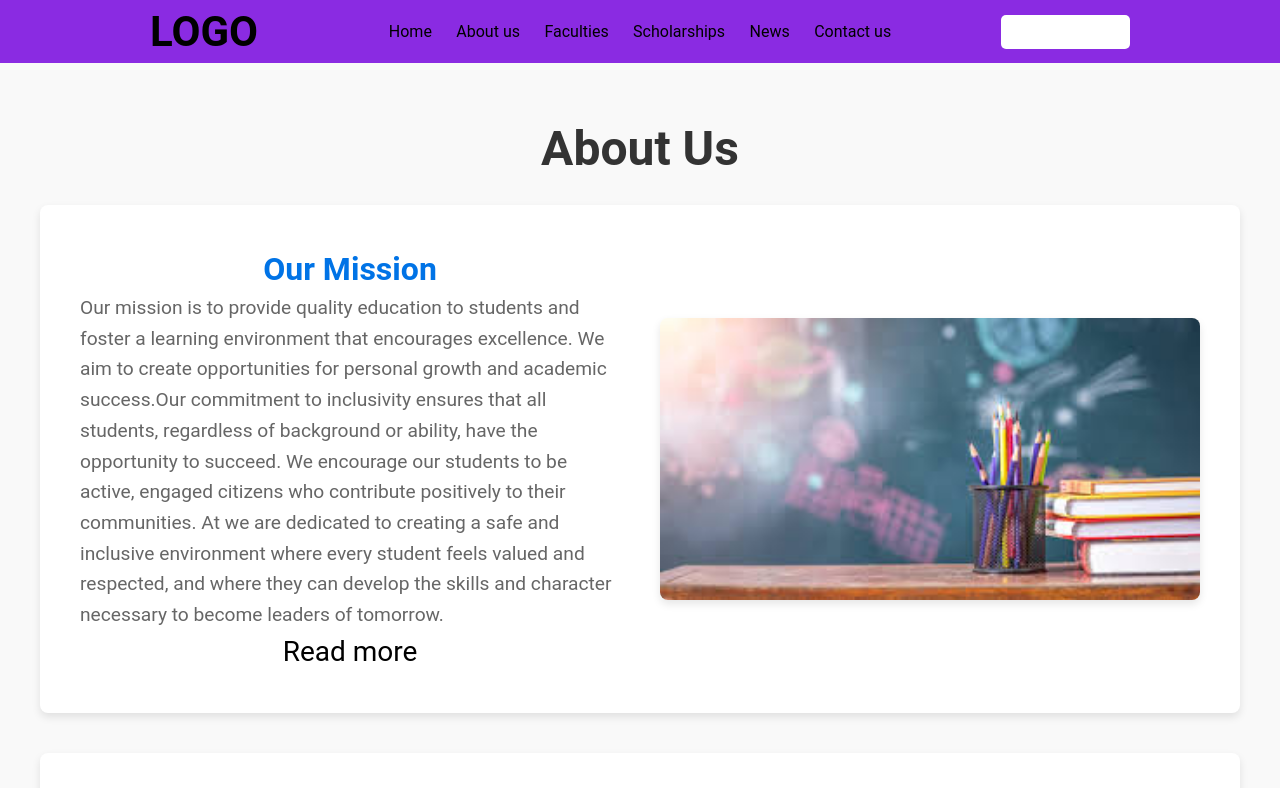
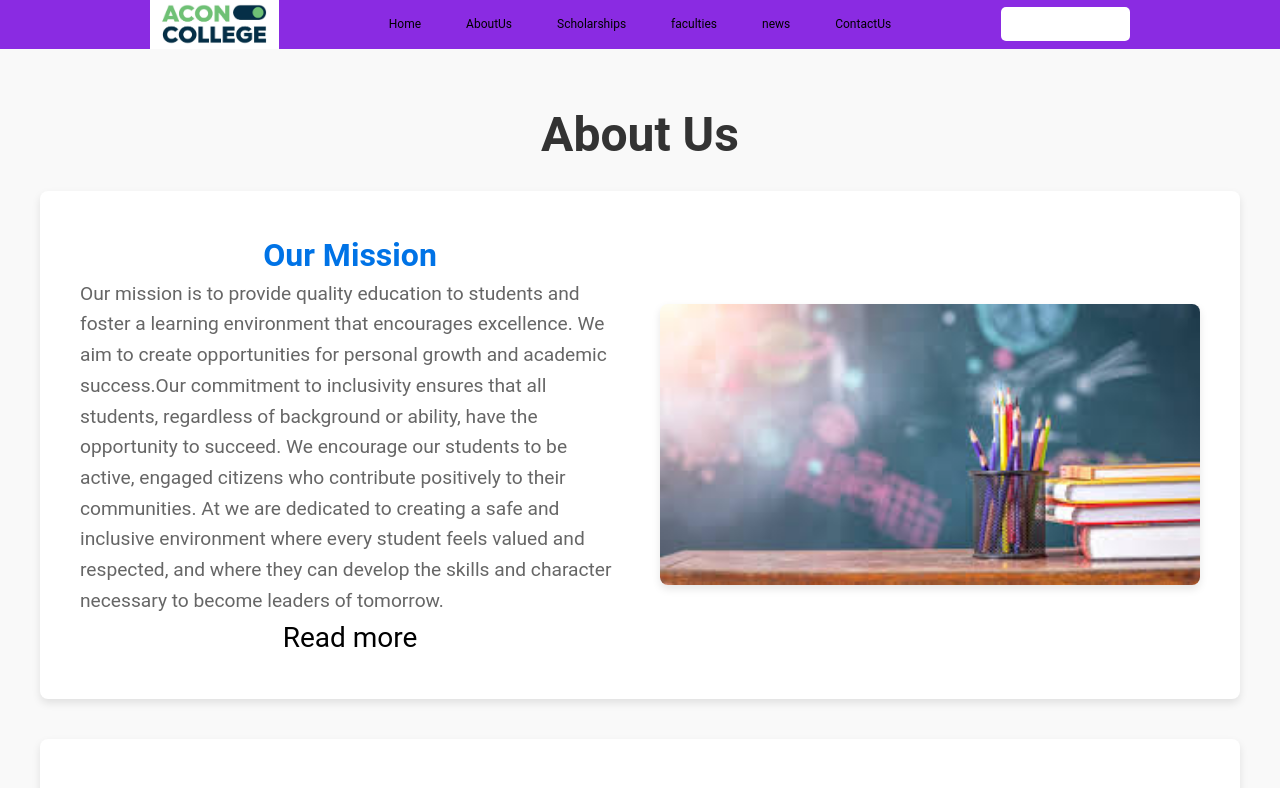
Before and after one commit to CodroidHubPrivateLimited/Phoenix-mern-app, a React (Create React App) app in the folder client/: page /about-us in a window 1280 px wide. Shown: the top 788 px of the page. Built offline with nearby package versions, Linux system fonts and the light colour scheme.

Commit message:
logo and navbar updated

```diff
--- a/client/src/App.js
+++ b/client/src/App.js
@@ -1,4 +1,3 @@
-import "./App.css"
 import { Routes, Route } from "react-router-dom"
 import NavBar from '../src/compoents/users/navigation/navbar';
 import ConditionalRoute from "./routes/conditionalRouting";
--- /dev/null
+++ b/client/src/compoents/users/navigation/navbar.css
@@ -0,0 +1,174 @@
+* {
+    padding: 0;
+    margin: 0;
+}
+
+h1 {
+    font-size: 60px;
+    font-weight: bold;
+}
+
+h2 {
+    font-size: 42px;
+    font-weight: bold;
+}
+
+h3 {
+    font-size: 32px;
+    font-weight: bold;
+}
+
+button {
+    background-color: white;
+    padding-left: 10px;
+    padding-right: 10px;
+    padding-top: 5px;
+    padding-bottom: 5px;
+    border-radius: 10px;
+}
+
+a {}
+
+.navbar {
+    padding-left: 150px;
+    padding-right: 150px;
+    width: 100%;
+    background-color: blueviolet;
+    display: flex;
+    align-items: center;
+    justify-content: space-between;
+    gap: 10px;
+}
+
+.navbar .logo-container {
+    width: 200px;
+}
+
+
+.navbar .links-container {
+    width: 100%;
+    padding-left: 100px;
+    padding-right: 100px;
+    display: flex;
+    justify-content: space-between;
+}
+
+.navbar .button-container {
+    width: 200px;
+}
+
+.homepage-component {
+    width: 100%;
+    padding-left: 150px;
+    padding-right: 150px;
+    display: flex;
+    gap: 50px;
+
+    flex-direction: row;
+    justify-content: space-between;
+}
+
+.homepage-component div {
+    width: 100%;
+    height: 300px;
+    display: flex;
+    flex-direction: row;
+    align-items: center;
+    justify-content: center;
+}
+
+#lhs {
+    width: 100%;
+    display: flex;
+    flex-direction: column;
+}
+
+#lhs a {
+    width: 100%;
+    color: purple;
+    text-align: start;
+}
+
+#lhs a:hover {
+    text-decoration: underline;
+    cursor: pointer;
+}
+
+#rhs {
+    padding-top: 100px;
+    padding-bottom: 100px;
+    width: 100%;
+    height: 100%;
+}
+
+.img-container {
+    width: 50px;
+    height: 50px;
+}
+
+.img-container img {
+    width: 100%;
+    height: 100%;
+    object-fit: cover;
+}
+.container {
+    padding: 20px;
+    background-color: white;
+    text-align: center;
+}
+
+.container h3 {
+    font-size: 32px;
+    font-weight: bold;
+    margin-bottom: 20px;
+}
+
+.scholarship {
+    display: flex;
+    justify-content: space-around;
+    gap: 20px;
+}
+
+.scholarship-cont {
+    /* background-color:#8a2be2; */
+    color: #000000;
+    border-radius: 10px;
+    padding: 10px;
+    border: 2px solid #8a2be2;
+    height: 250px;
+    width: 250px;
+
+}
+.pics{
+    height: 100%;
+    width: 100%;
+}
+.pics img{
+    height: 100%;
+    width: 100%;
+    object-fit: cover;
+    border-radius: 10px;
+    opacity: 0.5;
+}
+h4 {
+    font-size: 20px;
+    font-weight: bold;
+    position: relative;
+    bottom: 130px;
+
+}
+
+.scholarship-card p {
+    margin: 5px 0;
+}
+
+.read-more {
+    margin-top: 20px;
+    color: rgb(98, 30, 98);
+    font-weight: bold;
+}
+
+.read-more:hover {
+    text-decoration: underline;
+    cursor: pointer;
+}
--- a/client/src/compoents/users/navigation/navbar.js
+++ b/client/src/compoents/users/navigation/navbar.js
@@ -1,25 +1,23 @@
 import React from "react"
-
+import { useNavigate } from 'react-router-dom'
+import "./navbar.css"
 const NavBar = () => {
-
+    const navigate = useNavigate()
     return (
         <>
             <div
                 class="navbar"
             >
                 <div
-                    class="logo-container"
-                ><h2>LOGO</h2></div>
+                    class="logo-container"><img src="./logo.jpg"></img></div>
 
-                <div
-                    class="links-container"
-                >
-                    <a href="/">Home</a>
-                    <a href="/about-us">About us</a>
-                    <a href="/faculties">Faculties</a>
-                    <a href="/scholarships">Scholarships</a>
-                    <a href="/news">News</a>
-                    <a href="/contact-us">Contact us</a>
+                <div class="links-container">
+                    <p onClick={() => navigate("/")}> Home</p>
+                    <p onClick={() => navigate("/about-us")}> AboutUs</p>
+                    <p onClick={() => navigate("/scholarships")}>Scholarships</p>
+                    <p onClick={() => navigate("/faculties")}>faculties</p>
+                    <p onClick={() => navigate("/news")}>news</p>
+                    <p onClick={() => navigate("/contact-us")}>ContactUs</p>
                 </div>
 
                 <div
--- a/client/src/routes/conditionalRouting.js
+++ b/client/src/routes/conditionalRouting.js
@@ -16,7 +16,7 @@ function ConditionalRoute() {
 
             <Route path='/' element={<Home />} />
             <Route path="/about-us" element={<AboutUs />} />
-            <Route path='/Scholarships' element={<Scholarships />} />
+            <Route path='/scholarships' element={<Scholarships />} />
         </Routes>
     </>)
 
```
Also changed, not shown: client/public/logo.jpg (added).
